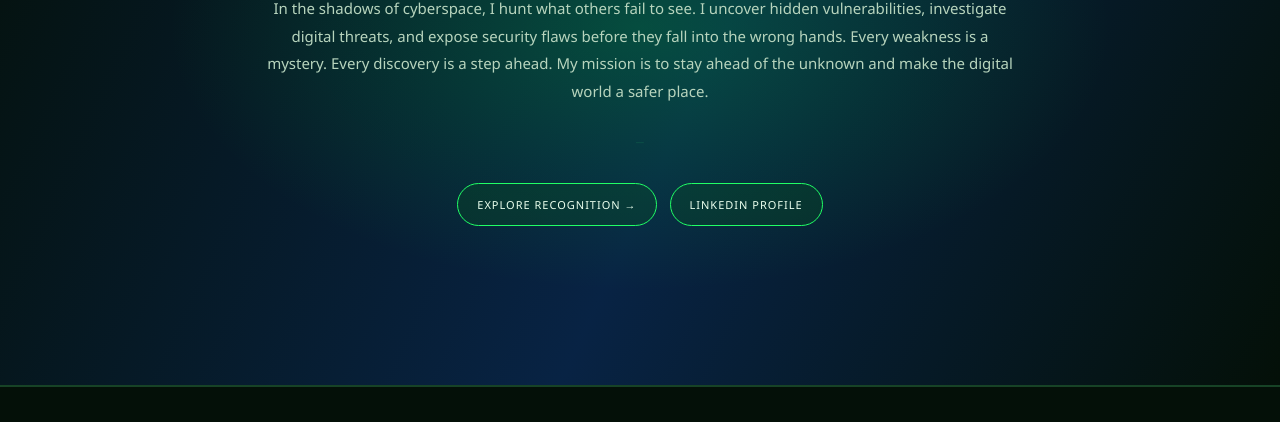
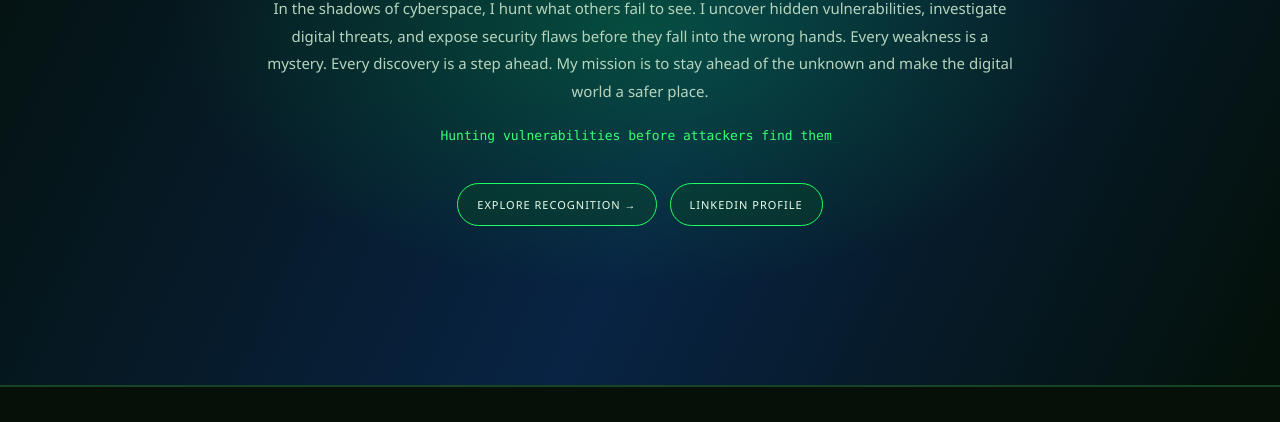
Before and after one commit to Sanket-Cybersec/Sanket-Cybersec.github.io, a plain HTML site: page index.html in a window 1280 px wide. Shown: the part 375-797 px from the top of the page. Drawn offline with Linux system fonts and the light colour scheme.

Commit message:
Update index.html

```diff
--- a/index.html
+++ b/index.html
@@ -1003,11 +1003,11 @@ const messages = [
   "Hunting vulnerabilities before attackers find them",
   "Finding bugs before they become headlines",
   "One vulnerability can change everything",
-  "Breaking assumptions, not laws"
-  "Curiosity is my greatest hacking tool"
-  "Exploring the unknown. Securing the unseen"
-  "No system is perfect. Every system deserves better security"
-  "One discovery can change an entire security posture"
+  "Breaking assumptions, not laws",
+  "Curiosity is my greatest hacking tool",
+  "Exploring the unknown. Securing the unseen",
+  "No system is perfect. Every system deserves better security",
+  "One discovery can change an entire security posture",
   "Exposing hidden risks. Strengthening digital defenses"
 ];
 
```
